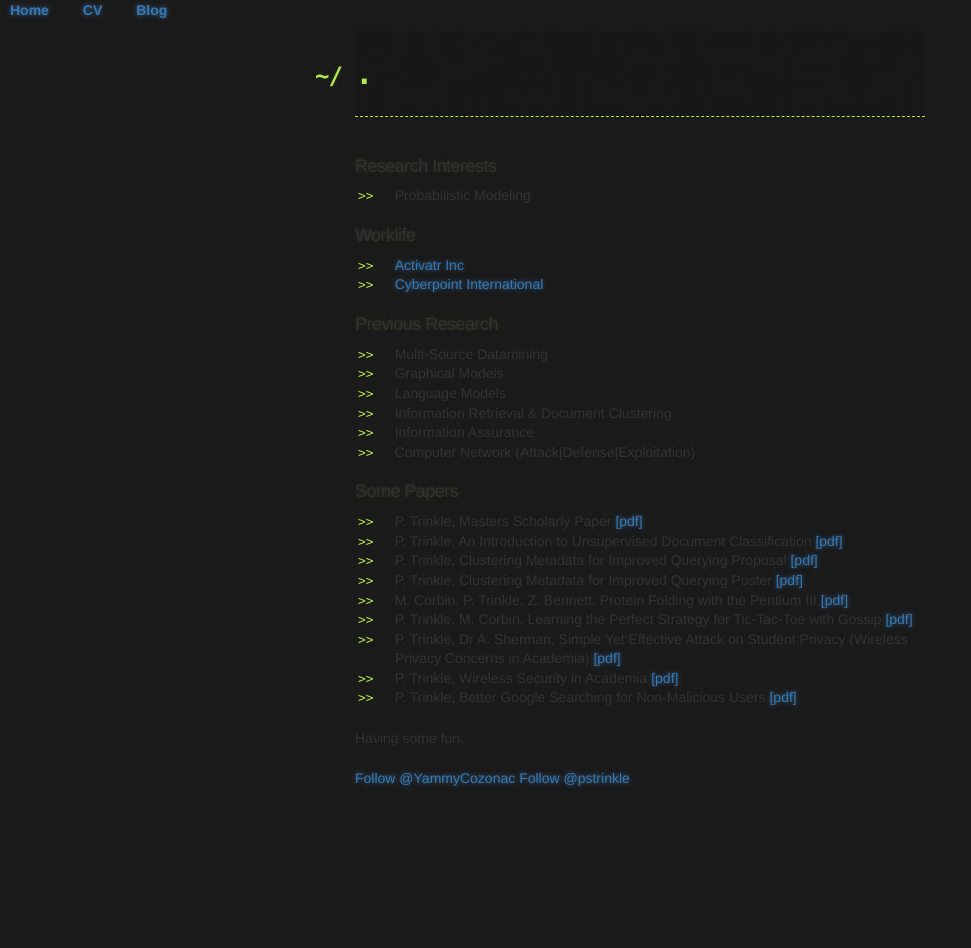
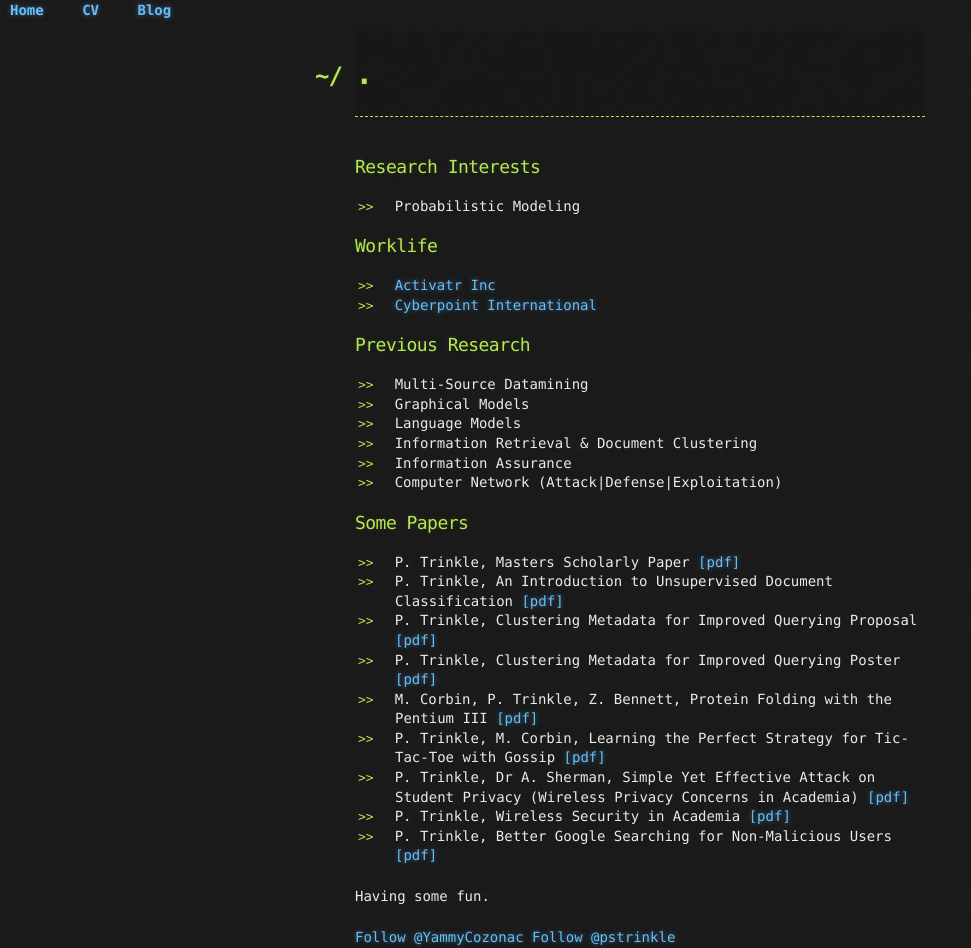
Before and after one commit to pstrinkle/pstrinkle.github.io, a Jekyll site: the page built from index.html, in a window 1280 px wide. Shown: the whole page, without its empty margins (0-971 px from the left). Built offline with Jekyll 4.4.1, drawn with Linux system fonts in a browser that asks for light colours; nearby versions of some CDN libraries; comment, search, counter and statistics services are not loaded; before the commit the page ends 900 px from its top, so only the background shows below that.

Commit message:
Update default.html

```diff
--- a/_layouts/default.html
+++ b/_layouts/default.html
@@ -4,13 +4,13 @@
     <meta charset='utf-8'>
     <meta http-equiv="X-UA-Compatible" content="chrome=1">
 
+    <link rel="stylesheet" href="//maxcdn.bootstrapcdn.com/bootstrap/3.3.4/css/bootstrap.min.css" media="screen">
+    <link rel="stylesheet" href="//maxcdn.bootstrapcdn.com/bootstrap/3.3.4/css/bootstrap-theme.min.css" media="screen">
+    <link rel="stylesheet" href="//maxcdn.bootstrapcdn.com/font-awesome/4.3.0/css/font-awesome.min.css" media="screen">
+
     <link rel="stylesheet" type="text/css" href="{{ site.github.url }}/stylesheets/stylesheet.css" media="screen">
     <link rel="stylesheet" type="text/css" href="{{ site.github.url }}/stylesheets/github-dark.css" media="screen">
     <link rel="stylesheet" type="text/css" href="{{ site.github.url }}/stylesheets/nav.css" media="screen">
-
-    <link rel="stylesheet" href="//maxcdn.bootstrapcdn.com/bootstrap/3.3.4/css/bootstrap.min.css" media="screen">
-    <link rel="stylesheet" href="//maxcdn.bootstrapcdn.com/bootstrap/3.3.4/css/bootstrap-theme.min.css" media="screen">
-    <link rel="stylesheet" href="//maxcdn.bootstrapcdn.com/font-awesome/4.3.0/css/font-awesome.min.css" media="screen">
 
     <title>{{ page.title }}</title>
   </head>
```
